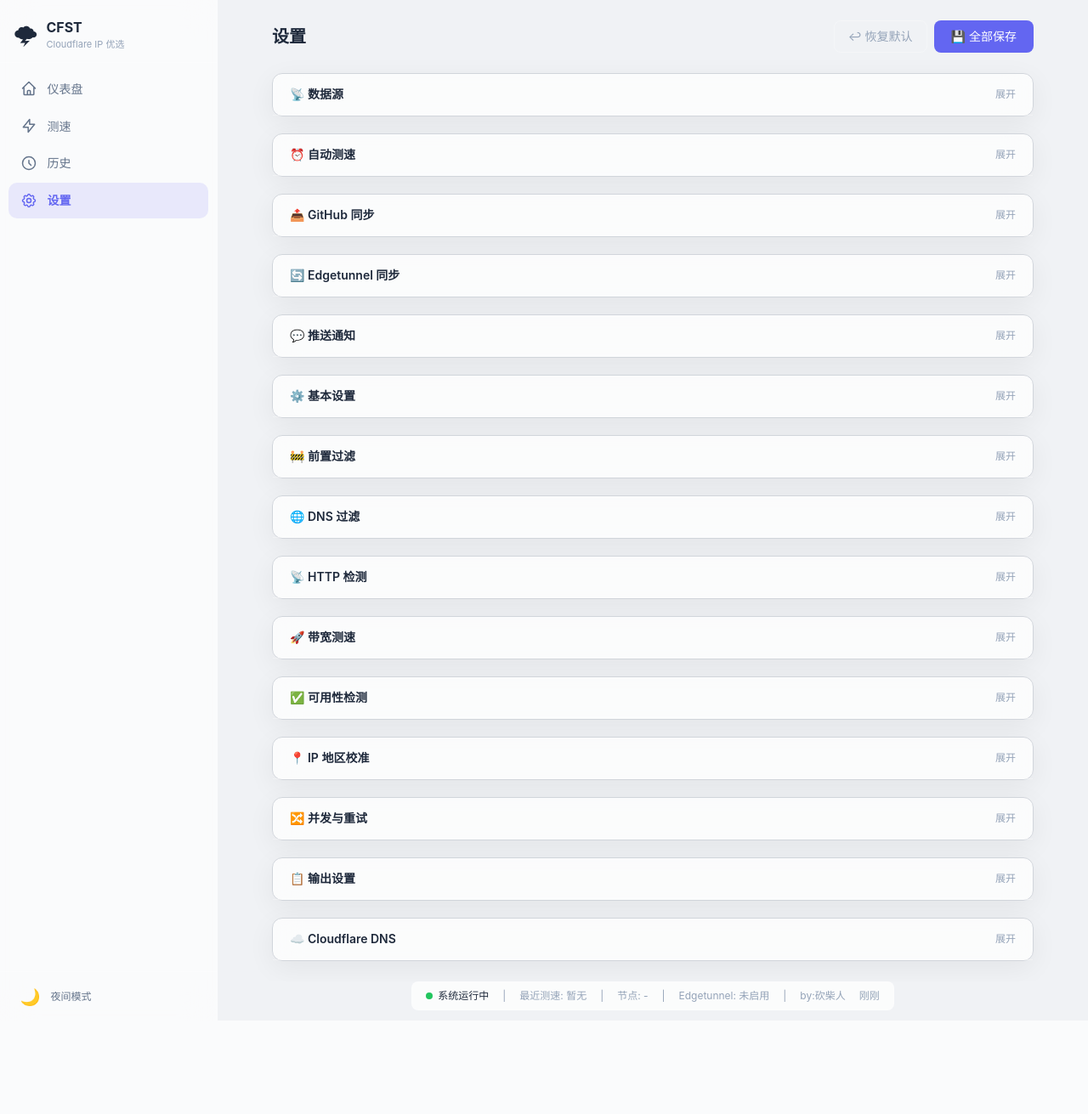
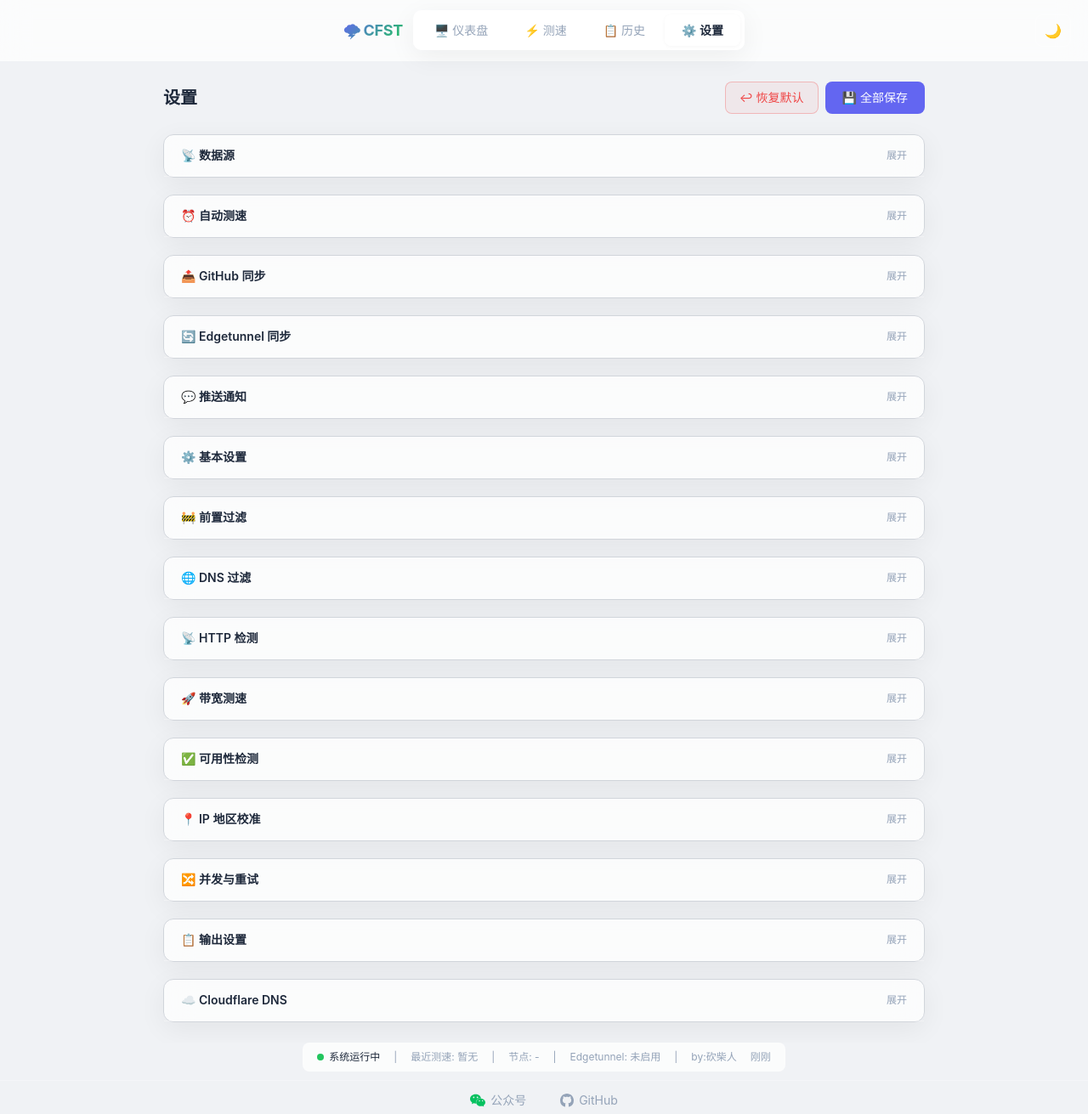
Before and after one commit to kanchairen-d/CFST, a Flask app: page /settings in a window 1280 px wide. Shown: the whole page at 85% size. Before the commit the page ends 1184 px from the top, so only its background shows below. Run offline with Flask 3, Linux system fonts and the light colour scheme; data that the repository does not hold is empty; some libraries are stand-ins or nearby versions.

Commit message:
feat: 导航栏改版 + 底部图标 + 移动端适配
- 导航栏从侧边栏改为顶部栏（AB Player 风格）
- 导航项添加 emoji 图标（🖥️ ⚡ 📋 ⚙️）
- 桌面端 logo+导航居中，主题按钮靠右
- 移动端 logo+主题按钮在第一行，导航在第二行
- 底部添加公众号（微信二维码）和 GitHub 图标
- 设置页「恢复默认」按钮改为红色醒目样式
- 测速页近期运行列表改为可滚动
- 移动端顶栏背景透明，消除白条

```diff
--- a/templates/base.html
+++ b/templates/base.html
@@ -23,12 +23,6 @@
             --text-muted: #94a3b8;
             --accent: #6366f1;
             --accent-light: rgba(99,102,241,0.08);
-            --sidebar-bg: rgba(255,255,255,0.65);
-            --sidebar-border: rgba(255,255,255,0.25);
-            --sidebar-text: #64748b;
-            --sidebar-text-hover: #1e293b;
-            --sidebar-active-bg: rgba(99,102,241,0.12);
-            --sidebar-active-text: #6366f1;
             --input-bg: #ffffff;
             --input-border: #d1d5db;
             --toggle-bg: #cbd5e1;
@@ -53,12 +47,6 @@
             --text-muted: #64748b;
             --accent: #818cf8;
             --accent-light: rgba(129,140,248,0.1);
-            --sidebar-bg: rgba(15,23,42,0.8);
-            --sidebar-border: rgba(255,255,255,0.06);
-            --sidebar-text: #64748b;
-            --sidebar-text-hover: #e2e8f0;
-            --sidebar-active-bg: rgba(129,140,248,0.15);
-            --sidebar-active-text: #818cf8;
             --input-bg: rgba(255,255,255,0.08);
             --input-border: rgba(255,255,255,0.2);
             --toggle-bg: #475569;
@@ -74,10 +62,117 @@
 
         /* ===== Global ===== */
         * { transition: background-color 0.25s, color 0.25s, border-color 0.25s, box-shadow 0.25s; }
+        html, body { min-height: 100%; }
         body {
             background: var(--bg-page);
             color: var(--text);
-            font-family: -apple-system, BlinkMacSystemFont, 'Segoe UI', Roboto, sans-serif;
+            font-family: -apple-system, BlinkMacSystemFont, 'Segoe UI', 'Noto Sans', Helvetica, Arial, sans-serif;
+            font-size: 14px;
+            line-height: 1.5;
+            -webkit-font-smoothing: antialiased;
+        }
+        a { color: var(--accent); text-decoration: none; }
+        a:hover { text-decoration: underline; }
+
+        /* ===== Top Bar (AB Player style) ===== */
+        .top {
+            display: flex;
+            align-items: center;
+            justify-content: center;
+            gap: 12px;
+            padding: 12px 40px;
+            position: sticky;
+            top: 0;
+            z-index: 100;
+            background: var(--glass-bg);
+            backdrop-filter: blur(16px);
+            -webkit-backdrop-filter: blur(16px);
+            border-bottom: 1px solid var(--glass-border);
+        }
+        .top-logo {
+            font-size: 18px;
+            font-weight: 700;
+            background: linear-gradient(135deg, #6366f1, #22c55e);
+            -webkit-background-clip: text;
+            -webkit-text-fill-color: transparent;
+            background-clip: text;
+            letter-spacing: -0.3px;
+            user-select: none;
+            white-space: nowrap;
+        }
+        [data-theme="dark"] .top-logo {
+            background: linear-gradient(135deg, #818cf8, #4ade80);
+            -webkit-background-clip: text;
+            -webkit-text-fill-color: transparent;
+            background-clip: text;
+        }
+        .top-nav {
+            display: flex;
+            gap: 3px;
+            background: var(--glass-bg);
+            backdrop-filter: blur(14px);
+            -webkit-backdrop-filter: blur(14px);
+            border: 1px solid var(--glass-border);
+            border-radius: 10px;
+            padding: 4px;
+            box-shadow: var(--glass-shadow);
+        }
+        .top-nav a {
+            padding: 8px 20px;
+            border-radius: 8px;
+            color: var(--text-muted);
+            font-size: 14px;
+            cursor: pointer;
+            transition: all .15s;
+            white-space: nowrap;
+            user-select: none;
+        }
+        .top-nav a:hover {
+            background: rgba(0,0,0,.05);
+            color: var(--text);
+            text-decoration: none;
+        }
+        [data-theme="dark"] .top-nav a:hover {
+            background: rgba(255,255,255,.06);
+        }
+        .top-nav a.on {
+            background: var(--glass-bg);
+            color: var(--text);
+            font-weight: 600;
+            backdrop-filter: blur(8px);
+            box-shadow: 0 1px 4px rgba(0,0,0,.04);
+        }
+        .top-theme {
+            position: absolute;
+            right: 20px;
+            background: none;
+            border: 1px solid var(--glass-border);
+            border-radius: 8px;
+            padding: 6px 10px;
+            cursor: pointer;
+            color: var(--text-muted);
+            font-size: 16px;
+            transition: all .15s;
+        }
+        .top-theme:hover {
+            background: var(--accent-light);
+            color: var(--text);
+        }
+
+        /* ===== Mobile: nav in second row ===== */
+        @media (max-width: 768px) {
+            .top {
+                flex-wrap: wrap;
+                justify-content: space-between;
+                padding: 10px 16px;
+                position: static;
+                background: transparent;
+                backdrop-filter: none;
+                -webkit-backdrop-filter: none;
+            }
+            .top-logo { order: 1; }
+            .top-nav-wrap { order: 3; width: 100%; display: flex; justify-content: center; }
+            .top-theme { order: 2; position: static; }
         }
 
         /* ===== Glass Card ===== */
@@ -92,31 +187,6 @@
             box-shadow: 0 12px 40px rgba(0,0,0,0.1);
             transform: translateY(-1px);
         }
-
-        /* ===== Sidebar ===== */
-        .sidebar-glass {
-            background: var(--sidebar-bg);
-            backdrop-filter: blur(20px);
-            -webkit-backdrop-filter: blur(20px);
-            border-right: 1px solid var(--sidebar-border);
-        }
-        .sidebar-link {
-            display: flex; align-items: center; gap: 0.75rem;
-            padding: 0.65rem 0.85rem; border-radius: 0.625rem;
-            color: var(--sidebar-text);
-            font-size: 0.875rem;
-            transition: all 0.2s;
-        }
-        .sidebar-link:hover {
-            background: var(--accent-light);
-            color: var(--sidebar-text-hover);
-        }
-        .sidebar-link.active {
-            background: var(--sidebar-active-bg);
-            color: var(--sidebar-active-text);
-            font-weight: 600;
-        }
-        .sidebar-link svg { width: 1.25rem; height: 1.25rem; flex-shrink: 0; }
 
         /* ===== Inputs ===== */
         .input-field {
@@ -215,6 +285,7 @@
         .stat-icon {
             width: 2.5rem; height: 2.5rem; border-radius: 0.75rem;
             display: flex; align-items: center; justify-content: center;
+            gap: 12px;
             font-size: 1.25rem;
         }
 
@@ -230,14 +301,6 @@
         td { padding: 0.625rem 0.75rem; font-size: 0.85rem; border-bottom: 1px solid var(--glass-border); }
         tr:last-child td { border-bottom: none; }
 
-        /* ===== Responsive sidebar ===== */
-        @media (max-width: 768px) {
-            .sidebar { position: fixed; left: -280px; top: 0; bottom: 0; width: 280px; z-index: 50; transition: left 0.3s; }
-            .sidebar.open { left: 0; }
-            .sidebar-overlay { display: none; position: fixed; inset: 0; background: rgba(0,0,0,0.4); backdrop-filter: blur(4px); z-index: 40; }
-            .sidebar-overlay.show { display: block; }
-        }
-
         /* ===== Chart area (placeholder) ===== */
         .chart-card { min-height: 200px; }
 
@@ -247,6 +310,14 @@
         .text-secondary { color: var(--text-secondary); }
         .border-color { border-color: var(--glass-border); }
         .input-bg { background: var(--input-bg); }
+
+        /* ===== Footer ===== */
+        .dash-ft{display:flex;align-items:center;gap:12px;margin-top:6px;padding-top:6px;border-top:1px solid var(--glass-border);justify-content:center;flex-wrap:wrap}
+        .dash-ft-item{display:flex;align-items:center;gap:6px;font-size:14px;padding:6px 14px;border-radius:0.625rem;cursor:pointer;transition:background .15s;position:relative;user-select:none;color:var(--text-muted);text-decoration:none}
+        .dash-ft-item:hover{background:var(--accent-light);color:var(--text)}
+        .mp-popup{display:none;position:absolute;bottom:calc(100% + 10px);left:50%;transform:translateX(-50%);background:var(--glass-bg);border:1px solid var(--glass-border);border-radius:0.5rem;padding:8px;box-shadow:0 8px 24px rgba(0,0,0,.15);backdrop-filter:blur(20px);z-index:999}
+        .mp-popup img{max-width:200px;height:auto;display:block;border-radius:4px}
+        #mpWrap:hover .mp-popup{display:block}
 
         /* Template compatibility */
         .text-gray-300 { color: var(--text); }
@@ -261,62 +332,28 @@
         .bg-black\/40 { background: var(--log-bg); }
     </style>
 </head>
-<body class="flex min-h-screen">
-    <!-- Sidebar Overlay (mobile) -->
-    <div id="sidebarOverlay" class="sidebar-overlay" onclick="toggleSidebar()"></div>
-
-    <!-- Sidebar -->
-    <aside id="sidebar" class="sidebar sidebar-glass flex flex-col w-64 shrink-0">
-        <div class="px-4 pt-5 pb-3" style="border-bottom:1px solid var(--sidebar-border)">
-            <div class="flex items-center gap-2.5">
-                <span style="font-size:1.6rem">🌩</span>
-                <div>
-                    <h1 class="text-base font-bold" style="color:var(--text)">CFST</h1>
-                    <p class="text-[11px]" style="color:var(--text-muted)">Cloudflare IP 优选</p>
-                </div>
-            </div>
+<body>
+    <!-- Top Bar (AB Player style) -->
+    <header class="top">
+        <div class="top-logo">🌩 CFST</div>
+        <div class="top-nav-wrap">
+            <nav class="top-nav">
+                <a href="/" {% if request.path == '/' %}class="on"{% endif %}>🖥️ 仪表盘</a>
+                <a href="/speedtest" {% if request.path == '/speedtest' %}class="on"{% endif %}>⚡ 测速</a>
+                <a href="/history" {% if request.path == '/history' %}class="on"{% endif %}>📋 历史</a>
+                <a href="/settings" {% if request.path == '/settings' %}class="on"{% endif %}>⚙️ 设置</a>
+            </nav>
         </div>
-        <nav class="flex-1 p-2.5 space-y-0.5 overflow-y-auto">
-            <a href="/" class="sidebar-link {% if request.path == '/' %}active{% endif %}">
-                <svg fill="none" stroke="currentColor" viewBox="0 0 24 24"><path stroke-linecap="round" stroke-linejoin="round" stroke-width="1.8" d="M3 12l2-2m0 0l7-7 7 7M5 10v10a1 1 0 001 1h3m10-11l2 2m-2-2v10a1 1 0 01-1 1h-3m-6 0a1 1 0 001-1v-4a1 1 0 011-1h2a1 1 0 011 1v4a1 1 0 001 1m-6 0h6"/></svg>
-                仪表盘
-            </a>
-            <a href="/speedtest" class="sidebar-link {% if request.path == '/speedtest' %}active{% endif %}">
-                <svg fill="none" stroke="currentColor" viewBox="0 0 24 24"><path stroke-linecap="round" stroke-linejoin="round" stroke-width="1.8" d="M13 10V3L4 14h7v7l9-11h-7z"/></svg>
-                测速
-            </a>
-            <a href="/history" class="sidebar-link {% if request.path == '/history' %}active{% endif %}">
-                <svg fill="none" stroke="currentColor" viewBox="0 0 24 24"><path stroke-linecap="round" stroke-linejoin="round" stroke-width="1.8" d="M12 8v4l3 3m6-3a9 9 0 11-18 0 9 9 0 0118 0z"/></svg>
-                历史
-            </a>
-            <a href="/settings" class="sidebar-link {% if request.path == '/settings' %}active{% endif %}">
-                <svg fill="none" stroke="currentColor" viewBox="0 0 24 24"><path stroke-linecap="round" stroke-linejoin="round" stroke-width="1.8" d="M10.325 4.317c.426-1.756 2.924-1.756 3.35 0a1.724 1.724 0 002.573 1.066c1.543-.94 3.31.826 2.37 2.37a1.724 1.724 0 001.066 2.573c1.756.426 1.756 2.924 0 3.35a1.724 1.724 0 00-1.066 2.573c.94 1.543-.826 3.31-2.37 2.37a1.724 1.724 0 00-2.573 1.066c-.426 1.756-2.924 1.756-3.35 0a1.724 1.724 0 00-2.573-1.066c-1.543.94-3.31-.826-2.37-2.37a1.724 1.724 0 00-1.066-2.573c-1.756-.426-1.756-2.924 0-3.35a1.724 1.724 0 001.066-2.573c-.94-1.543.826-3.31 2.37-2.37.996.608 2.296.07 2.572-1.065z"/><path stroke-linecap="round" stroke-linejoin="round" stroke-width="1.8" d="M15 12a3 3 0 11-6 0 3 3 0 016 0z"/></svg>
-                设置
-            </a>
-        </nav>
-        <div class="p-2.5" style="border-top:1px solid var(--sidebar-border)">
-            <button onclick="toggleTheme()" class="sidebar-link w-full text-xs" title="切换主题">
-                <span id="themeIcon" style="font-size:1.2rem">🌙</span>
-                <span id="themeLabel" style="color:var(--sidebar-text)">夜间模式</span>
-            </button>
-        </div>
-    </aside>
+        <button onclick="toggleTheme()" class="top-theme" id="themeBtn" title="切换主题">🌙</button>
+    </header>
 
     <!-- Main content -->
     <div class="flex-1 flex flex-col min-w-0">
-        <!-- Mobile top bar -->
-        <header class="md:hidden flex items-center gap-3 px-3 py-2.5 glass" style="border-bottom:1px solid var(--glass-border)">
-            <button onclick="toggleSidebar()" class="p-1.5 rounded-lg" style="color:var(--text)">
-                <svg class="w-5 h-5" fill="none" stroke="currentColor" viewBox="0 0 24 24"><path stroke-linecap="round" stroke-linejoin="round" stroke-width="2" d="M4 6h16M4 12h16M4 18h16"/></svg>
-            </button>
-            <span class="text-sm font-semibold" style="color:var(--text)">CFST</span>
-        </header>
-
         <!-- Page content -->
         <main class="flex-1 p-4 md:p-6 overflow-x-auto">
             {% block content %}{% endblock %}
         </main>
-        <div id="statusBar" class="mx-auto mb-3 px-4 py-2 rounded-lg flex items-center justify-center gap-4 text-xs max-w-3xl" style="background:var(--glass-bg);border:1px solid var(--glass-border)">
+        <div id="statusBar" class="mx-auto mb-1 px-4 py-2 rounded-lg flex items-center justify-center gap-4 text-xs max-w-3xl" style="background:var(--glass-bg);border:1px solid var(--glass-border)">
             <span class="flex items-center gap-1.5"><span class="w-2 h-2 rounded-full" style="background:#22c55e"></span>系统运行中</span>
             <span class="text-muted" style="color:var(--text-muted)">|</span>
             <span id="sbLastRun" style="color:var(--text-muted)">最近测速: 加载中...</span>
@@ -327,6 +364,18 @@
             <span class="text-muted" style="color:var(--text-muted)">|</span>
             <span style="color:var(--text-muted)">by:砍柴人</span>
             <span class="ml-auto" id="sbRefresh" style="color:var(--text-muted)">刚刚</span>
+        </div>
+        <!-- 页脚：公众号 + GitHub -->
+        <div class="dash-ft">
+            <div class="dash-ft-item" id="mpWrap">
+                <svg viewBox="0 0 24 24" width="18" height="18" fill="#07c160"><path d="M8.691 2.188C3.891 2.188 0 5.476 0 9.53c0 2.212 1.17 4.203 3.002 5.55a.59.59 0 0 1 .213.665l-.39 1.48c-.019.07-.048.141-.048.213 0 .163.13.295.29.295a.326.326 0 0 0 .167-.054l1.903-1.114a.864.864 0 0 1 .717-.098 10.16 10.16 0 0 0 2.837.403c.276 0 .543-.027.811-.05-.857-2.578.157-4.972 1.932-6.446 1.703-1.415 3.882-1.98 5.853-1.838-.576-3.583-4.196-6.348-8.596-6.348zM5.785 5.991c.642 0 1.162.529 1.162 1.18a1.17 1.17 0 0 1-1.162 1.178A1.17 1.17 0 0 1 4.623 7.17c0-.651.52-1.18 1.162-1.18zm5.813 0c.642 0 1.162.529 1.162 1.18a1.17 1.17 0 0 1-1.162 1.178 1.17 1.17 0 0 1-1.162-1.178c0-.651.52-1.18 1.162-1.18zm5.34 2.867c-1.797-.052-3.746.512-5.28 1.786-1.72 1.428-2.687 3.72-1.78 6.22.942 2.453 3.666 4.229 6.884 4.229.826 0 1.622-.12 2.361-.336a.722.722 0 0 1 .598.082l1.584.926a.272.272 0 0 0 .14.045c.134 0 .24-.11.24-.245 0-.06-.024-.12-.04-.178l-.325-1.233a.492.492 0 0 1 .177-.554C23.025 18.48 24 16.82 24 14.98c0-3.21-2.931-5.837-7.062-6.122zm-2.18 2.677c.535 0 .969.44.969.982a.976.976 0 0 1-.969.983.976.976 0 0 1-.969-.983c0-.542.434-.982.97-.982zm4.844 0c.535 0 .969.44.969.982a.976.976 0 0 1-.969.983.976.976 0 0 1-.969-.983c0-.542.434-.982.97-.982z"/></svg>
+                <span style="color:var(--text-muted)">公众号</span>
+                <div class="mp-popup"><img src="/static/qr.png" alt="公众号二维码"></div>
+            </div>
+            <a class="dash-ft-item" href="https://github.com/kanchairen-d/CFST" target="_blank" rel="noopener">
+                <svg viewBox="0 0 16 16" width="16" height="16" fill="currentColor"><path d="M8 0c4.42 0 8 3.58 8 8a8.013 8.013 0 0 1-5.45 7.59c-.4.08-.55-.17-.55-.38 0-.27.01-1.13.01-2.2 0-.75-.25-1.23-.54-1.48 1.78-.2 3.65-.88 3.65-3.95 0-.88-.31-1.59-.82-2.15.08-.2.36-1.02-.08-2.12 0 0-.67-.22-2.2.82-.64-.18-1.32-.27-2-.27-.68 0-1.36.09-2 .27-1.53-1.03-2.2-.82-2.2-.82-.44 1.1-.16 1.92-.08 2.12-.51.56-.82 1.28-.82 2.15 0 3.07 1.87 3.75 3.65 3.95-.29.25-.54.73-.54 1.48 0 1.07.01 1.93.01 2.2 0 .21-.15.46-.55.38A8.013 8.013 0 0 1 0 8c0-4.42 3.58-8 8-8z"/></svg>
+                <span>GitHub</span>
+            </a>
         </div>
     </div>
 
@@ -339,10 +388,8 @@
         function setTheme(t) {
             document.documentElement.setAttribute('data-theme', t);
             localStorage.setItem('cfst-theme', t);
-            const icon = document.getElementById('themeIcon');
-            const label = document.getElementById('themeLabel');
-            if (icon) icon.textContent = t === 'dark' ? '☀️' : '🌙';
-            if (label) label.textContent = t === 'dark' ? '日间模式' : '夜间模式';
+            const btn = document.getElementById('themeBtn');
+            if (btn) btn.textContent = t === 'dark' ? '☀️' : '🌙';
         }
         function toggleTheme() { setTheme(getTheme() === 'dark' ? 'light' : 'dark'); }
         setTheme(getTheme());
@@ -392,15 +439,6 @@
         setTimeout(updateStatusBar, 500);
         setInterval(updateStatusBar, 30000);
 
-        // ===== Sidebar =====
-        function toggleSidebar() {
-            document.getElementById('sidebar').classList.toggle('open');
-            document.getElementById('sidebarOverlay').classList.toggle('show');
-        }
-        document.querySelectorAll('.sidebar-link').forEach(a => {
-            a.addEventListener('click', () => { if (window.innerWidth <= 768) toggleSidebar(); });
-        });
-
         // ===== Toast =====
         function showToast(msg) {
             const el = document.getElementById('toast');
--- a/templates/settings.html
+++ b/templates/settings.html
@@ -1,10 +1,23 @@
 {% extends "base.html" %}
 {% block content %}
+<style>
+.btn-ghost-danger {
+    color: var(--danger);
+    border: 1px solid color-mix(in srgb, var(--danger) 30%, transparent);
+    background: color-mix(in srgb, var(--danger) 6%, transparent);
+    transition: all 0.2s;
+    cursor: pointer;
+}
+.btn-ghost-danger:hover {
+    background: color-mix(in srgb, var(--danger) 15%, transparent);
+    box-shadow: 0 2px 8px color-mix(in srgb, var(--danger) 20%, transparent);
+}
+</style>
 <div class="max-w-4xl mx-auto">
   <div class="flex items-center justify-between mb-6">
     <h2 class="text-xl font-bold">设置</h2>
     <div class="flex gap-2">
-      <button onclick="restoreDefaults()" class="px-4 py-2 text-sm rounded-lg" style="color:var(--text-muted);border:1px solid var(--glass-border)">↩ 恢复默认</button>
+      <button onclick="restoreDefaults()" class="btn-ghost-danger px-4 py-2 text-sm rounded-lg">↩ 恢复默认</button>
       <button onclick="saveAllGroups()" class="btn-primary px-5 py-2 text-sm rounded-lg">💾 全部保存</button>
     </div>
   </div>
```
Also changed, not shown: templates/speedtest.html (+16 -10 lines).
